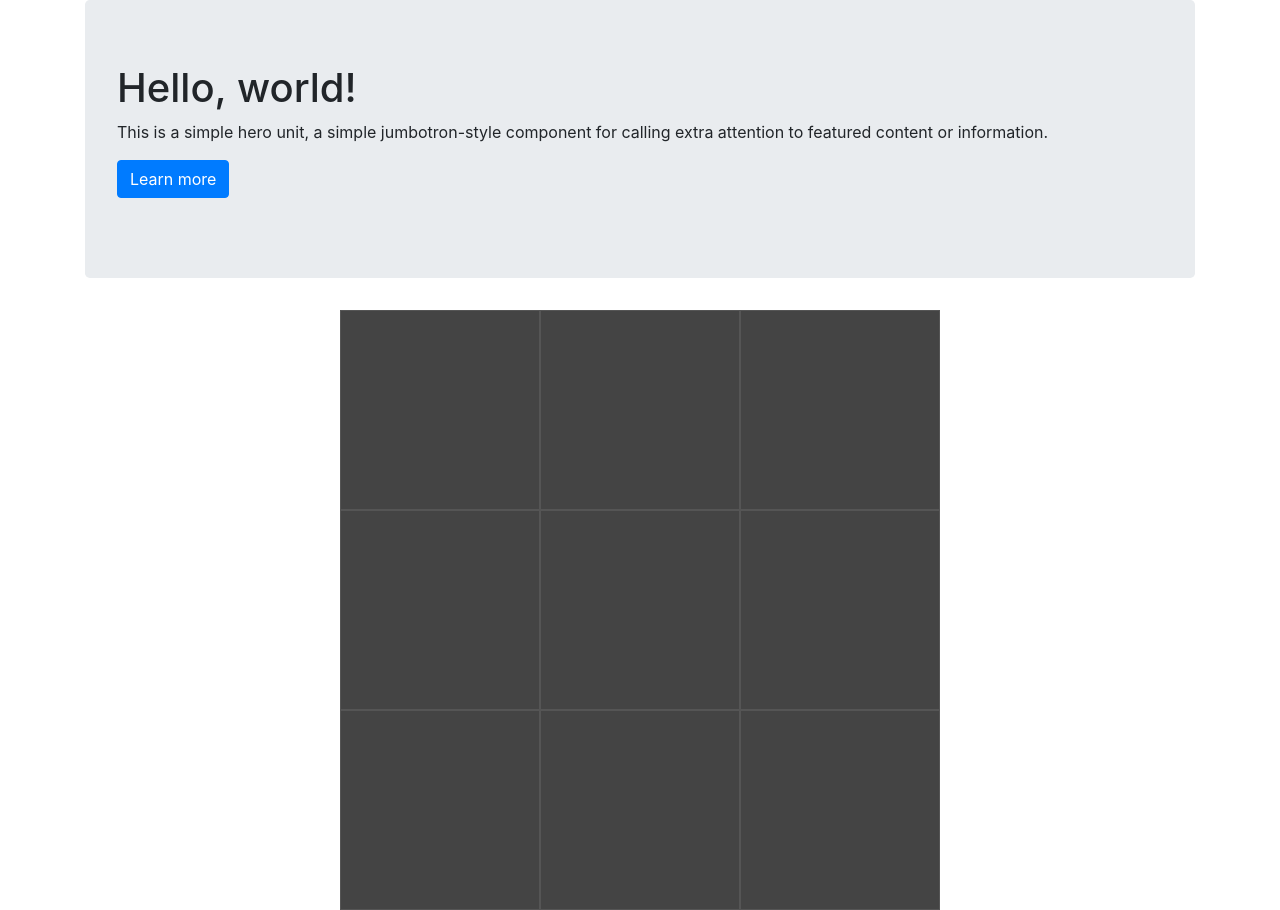
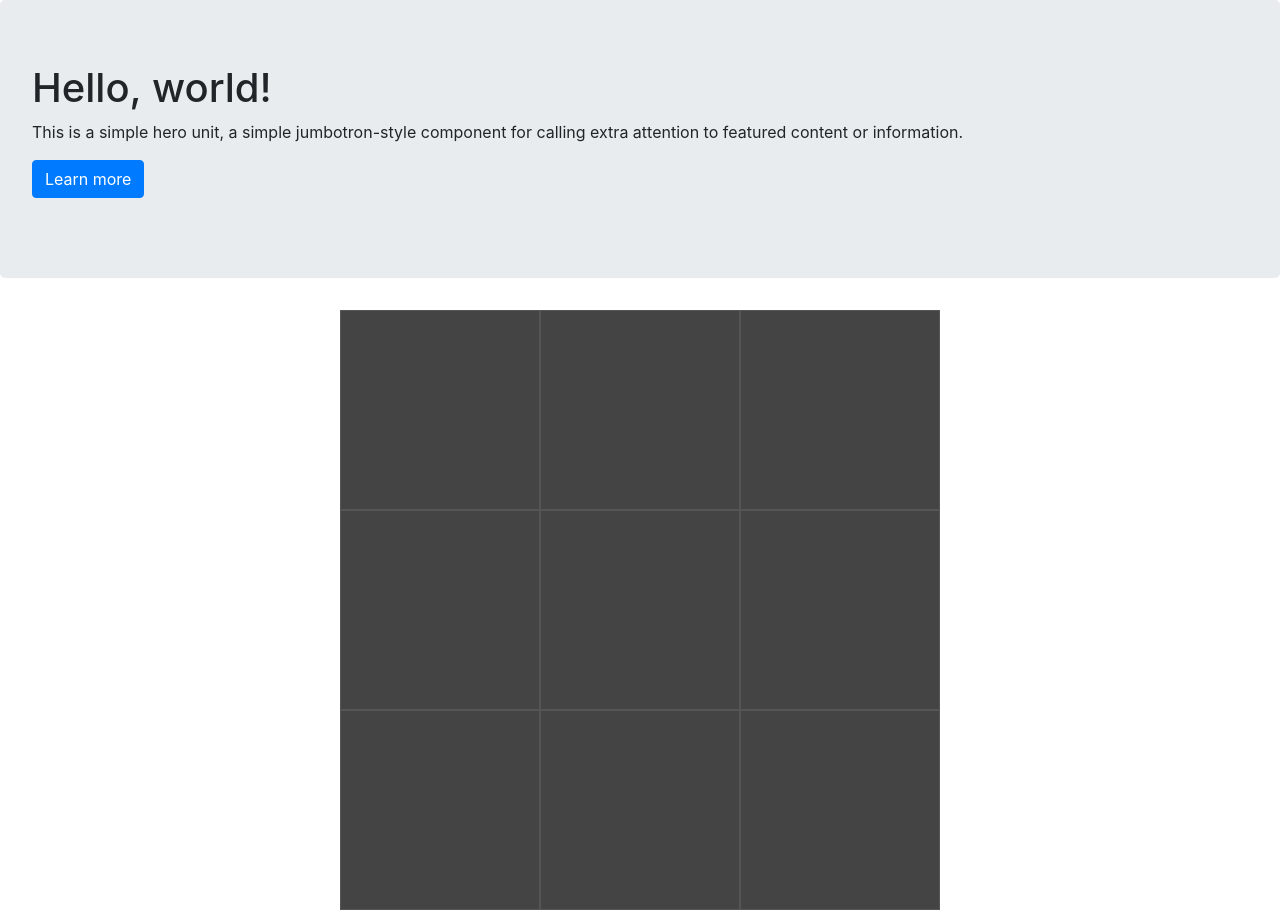
Before and after one commit to mbravo10/mbravo10.github.io, a React (Create React App) app: page / in a window 1280 px wide. Built offline with nearby package versions, Linux system fonts and the light colour scheme.

Commit message:
Full width container

```diff
--- a/src/components/Gameboard.js
+++ b/src/components/Gameboard.js
@@ -1,6 +1,6 @@
 import './styles/gameboard.css';
-import { Container, Jumbotron, Button, Row }from 'react-bootstrap';
-import React, { useState } from 'react';
+import { Container, Jumbotron, Button, Row, Col }from 'react-bootstrap';
+import React from 'react';
 import Square from './Square';
 
 
@@ -26,7 +26,7 @@ export default class Gameboard extends React.Component{
 
     render(){
         return(
-        <Container>
+        <Container fluid="true">
             <Jumbotron>
                 <h1>Hello, world!</h1>
                 <p>
@@ -38,6 +38,7 @@ export default class Gameboard extends React.Component{
                 </p>
             </Jumbotron>
             <Row className="justify-content-md-center">
+                <Col md="auto">
                 <div class="game-board">
                     {this.renderSquare(1)}
                     {this.renderSquare(2)}
@@ -49,6 +50,7 @@ export default class Gameboard extends React.Component{
                     {this.renderSquare(8)}
                     {this.renderSquare(9)}
                 </div>
+                </Col>
             </Row>
         </Container>
     )};
```
